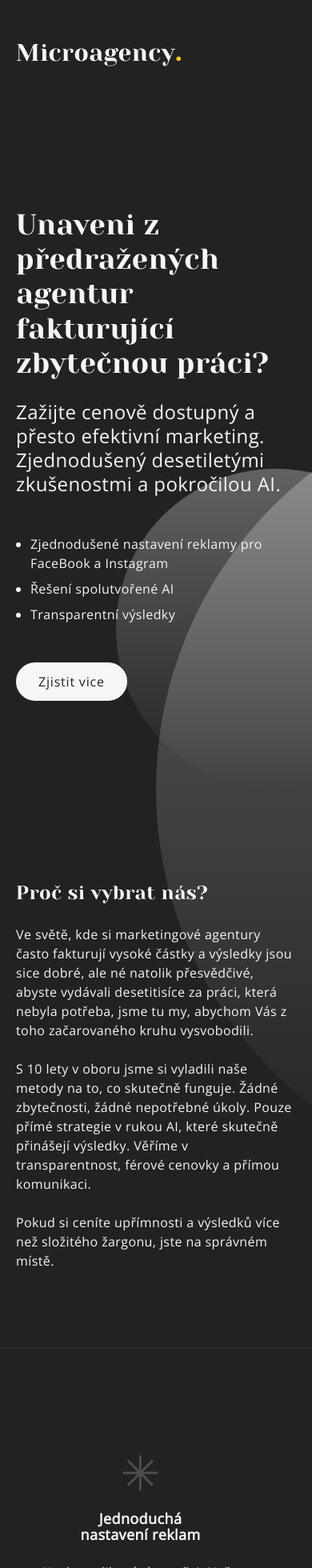
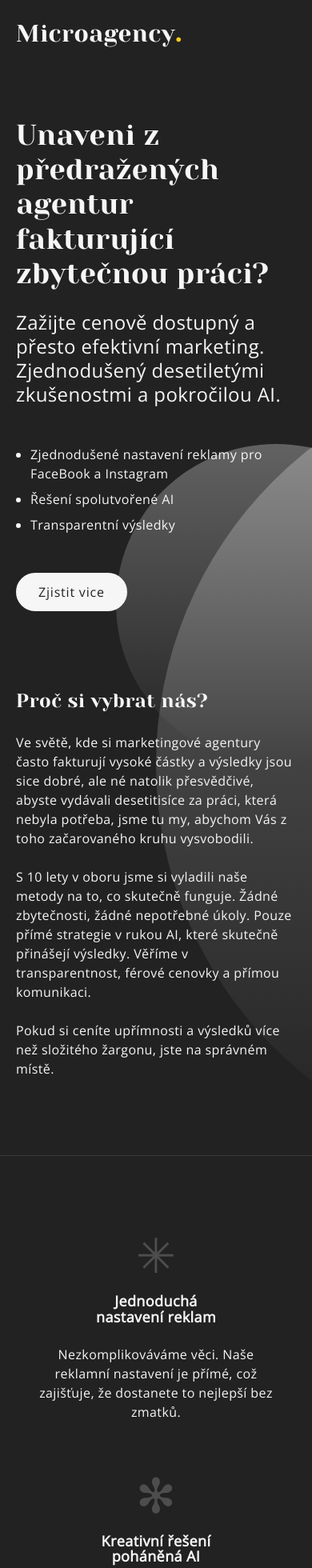
Before and after one commit to cvetmih/microagency, a Next.js app: page / in a window 390 px wide. Shown: the top 1960 px of the page at 80% size. Built offline with nearby package versions, Linux system fonts and the light colour scheme.

Commit message:
mobile tweaks

```diff
--- a/app/page.js
+++ b/app/page.js
@@ -11,8 +11,7 @@ import Link from "next/link";
 export default function Home() {
     return (
         <div className="relative w-screen overflow-hidden">
-
-            <Container className="absolute top-0 left-1/2 h-full  -translate-x-1/2 pointer-events-none">
+            <Container className="absolute top-0 left-1/2 h-full -translate-x-1/2 pointer-events-none">
                 <Bubble className="w-[1000px] top-[10%] left-1/2">
                     <Bubble className="w-[400px] top-[10%] -left-[5%]"/>
                 </Bubble>
@@ -20,7 +19,7 @@ export default function Home() {
             </Container>
 
             {/*<div className="bg-white text-black">*/}
-            <Container className="py-12">
+            <Container className="py-6 md:py-12">
                 <Link href="/" className="inline-flex">
                     <Logo/>
                 </Link>
--- a/components/Features.js
+++ b/components/Features.js
@@ -24,12 +24,12 @@ const features = [
 export default function Features({className = '', children, ...rest}) {
 
     return (
-        <Container className="pt-section lg:py-section border-y border-white/10">
+        <Container className="py-24 lg:py-section border-y border-white/10">
             <div className="flex flex-col lg:flex-row max-lg:max-w-[600px] mx-auto">
                 {features.map((item, key) => {
                     return (
                         <article key={`FeatureItem: ${key}`}
-                                 className={`relative lg:flex-1 flex flex-col items-center text-center mb-16 lg:mb-0 ${key % 2 === 0 ? 'max-lg:self-start' : 'max-lg:self-end'}`}
+                                 className="relative lg:flex-1 flex flex-col items-center text-center mb-16 last-of-type:mb-0 lg:mb-0"
                         >
                             <div className="text-6xl font-serif mb-4 opacity-20 leading-none">{item.character}</div>
                             <header className="mb-6">
--- a/components/Footer.js
+++ b/components/Footer.js
@@ -7,8 +7,8 @@ export default function Footer({className = '', children, ...rest}) {
             className={`py-12 border-t border-white/10 ${className}`}
             {...rest}
         >
-            <Container className="flex justify-between">
-                <p className="opacity-60">
+            <Container className="flex flex-col md:flex-row justify-between">
+                <p className="opacity-60 mb-6 md:mb-0">
                     &copy; 2023 Microagency
                 </p>
                 <p className="opacity-60">
--- a/components/Header.js
+++ b/components/Header.js
@@ -6,7 +6,7 @@ import Button from "@/components/Button";
 export default function Header({className = '', children, ...rest}) {
 
     return (
-        <Container className="py-section">
+        <Container className="pt-16 lg:py-section">
             <header className="mb-6">
                 <TypoH1 className="max-w-[25ch] leading-[1.2] lg:leading-[1.2]">
                     Unaveni z předražených agentur fakturující zbytečnou práci?
--- a/components/Roadmap.js
+++ b/components/Roadmap.js
@@ -60,7 +60,7 @@ function Icon({icon, ...rest}) {
 
 export default function Roadmap({className = ''}) {
     return (
-        <Container className={`py-section ${className}`}>
+        <Container className={`py-24 lg:py-section ${className}`}>
             <header className="text-center mb-6">
                 <TypoH2 className="max-w-[23ch] mx-auto font-serif">
                     Připraveni na transparentní a efektivní marketing?
```
